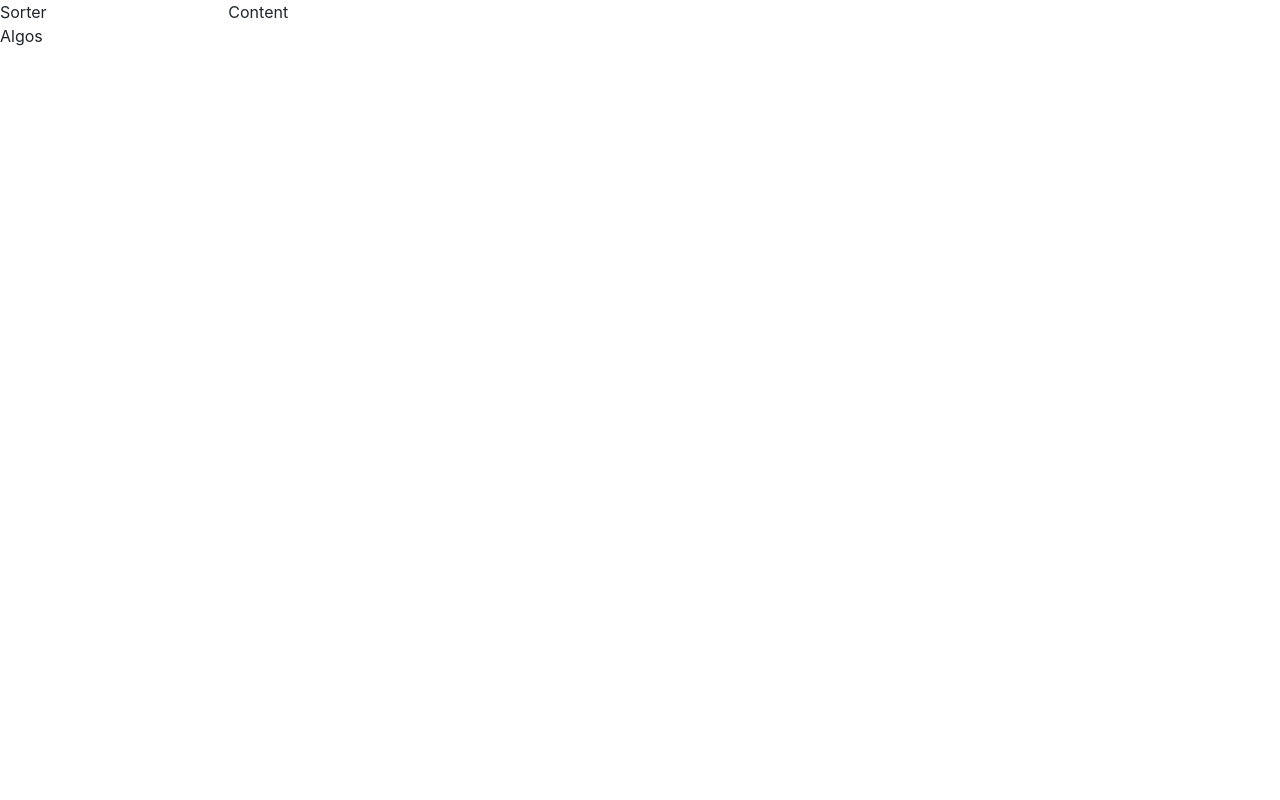
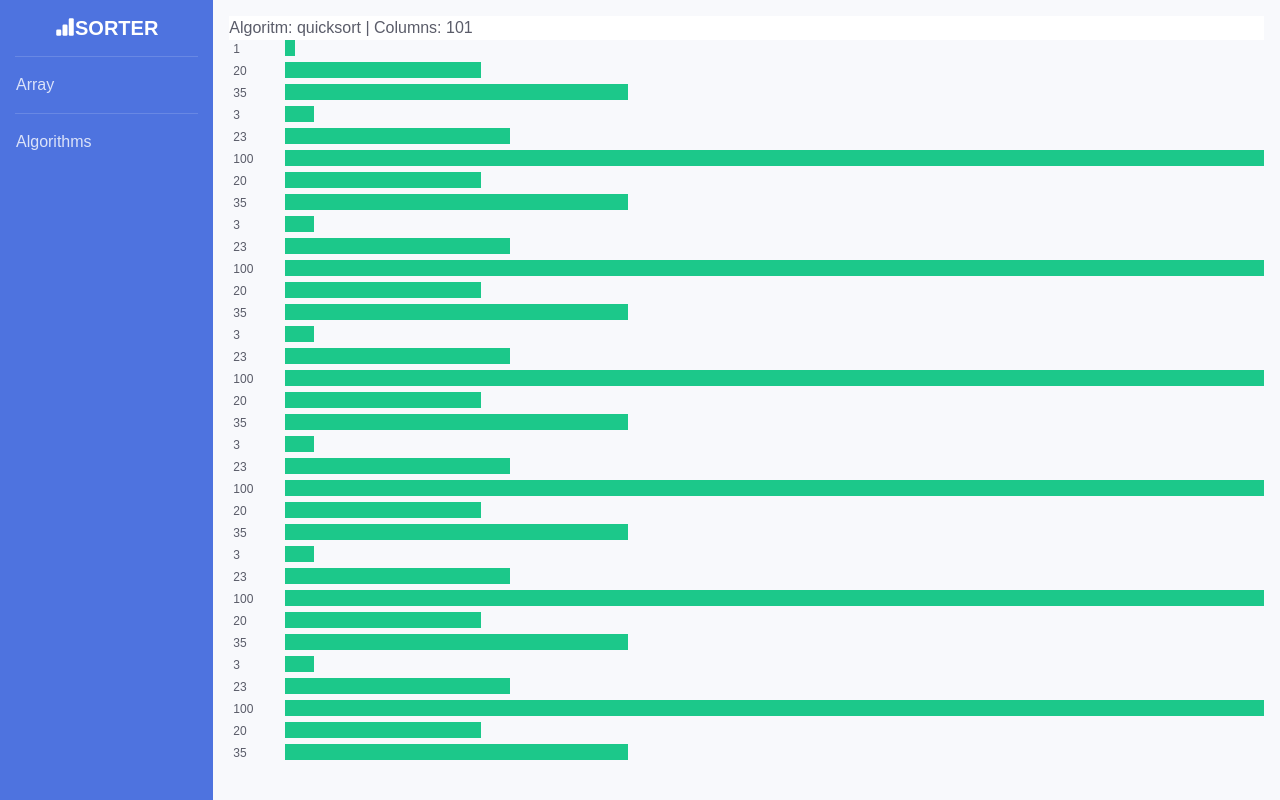
Before and after one commit to darragh3277/sorter, a React (Create React App) app: page / in a window 1280 px wide. Built offline with nearby package versions, Linux system fonts and the light colour scheme.

Commit message:
added columns

```diff
--- a/package.json
+++ b/package.json
@@ -10,6 +10,7 @@
     "react": "^16.13.1",
     "react-bootstrap": "^1.0.1",
     "react-dom": "^16.13.1",
+    "react-icons": "^3.10.0",
     "react-scripts": "3.4.1"
   },
   "scripts": {
--- a/src/App.css
+++ b/src/App.css
@@ -1,38 +1,5 @@
-.App {
-  text-align: center;
+html,
+body,
+#root {
+  height: 100%;
 }
-
-.App-logo {
-  height: 40vmin;
-  pointer-events: none;
-}
-
-@media (prefers-reduced-motion: no-preference) {
-  .App-logo {
-    animation: App-logo-spin infinite 20s linear;
-  }
-}
-
-.App-header {
-  background-color: #282c34;
-  min-height: 100vh;
-  display: flex;
-  flex-direction: column;
-  align-items: center;
-  justify-content: center;
-  font-size: calc(10px + 2vmin);
-  color: white;
-}
-
-.App-link {
-  color: #61dafb;
-}
-
-@keyframes App-logo-spin {
-  from {
-    transform: rotate(0deg);
-  }
-  to {
-    transform: rotate(360deg);
-  }
-}
--- /dev/null
+++ b/src/sorter/Sorter.css
@@ -0,0 +1,12 @@
+#sorter_wrapper,
+#sorter_container {
+  font-family: "IBM Plex Sans", sans-serif;
+  height: 100%;
+  background-color: #f8f9fc;
+  color: #5a5c69;
+}
+.logo {
+  color: #ffffff;
+  font-size: 1.25rem;
+  font-weight: 700;
+}
--- a/src/sorter/Sorter.js
+++ b/src/sorter/Sorter.js
@@ -2,17 +2,133 @@ import React from "react";
 import Sidebar from "./components/sidebar/Sidebar";
 import Container from "react-bootstrap/Container";
 import Row from "react-bootstrap/Row";
-import Col from "react-bootstrap/Col";
+import "./Sorter.css";
+import Visualiser from "./components/visualiser/Visualiser";
 
-function Sorter() {
-  return (
-    <Container fluid>
-      <Row>
-        <Sidebar />
-        <Col>Content</Col>
-      </Row>
-    </Container>
-  );
+class Sorter extends React.Component {
+  constructor(props) {
+    super(props);
+    this.state = {
+      columns: [
+        1,
+        20,
+        35,
+        3,
+        23,
+        100,
+        20,
+        35,
+        3,
+        23,
+        100,
+        20,
+        35,
+        3,
+        23,
+        100,
+        20,
+        35,
+        3,
+        23,
+        100,
+        20,
+        35,
+        3,
+        23,
+        100,
+        20,
+        35,
+        3,
+        23,
+        100,
+        20,
+        35,
+        3,
+        23,
+        100,
+        20,
+        35,
+        3,
+        23,
+        100,
+        20,
+        35,
+        3,
+        23,
+        100,
+        20,
+        35,
+        3,
+        23,
+        100,
+        20,
+        35,
+        3,
+        23,
+        100,
+        20,
+        35,
+        3,
+        23,
+        100,
+        20,
+        35,
+        3,
+        23,
+        100,
+        20,
+        35,
+        3,
+        23,
+        100,
+        20,
+        35,
+        3,
+        23,
+        100,
+        20,
+        35,
+        3,
+        23,
+        100,
+        20,
+        35,
+        3,
+        23,
+        100,
+        20,
+        35,
+        3,
+        23,
+        100,
+        20,
+        35,
+        3,
+        23,
+        100,
+        20,
+        35,
+        3,
+        23,
+        100,
+      ],
+      algorithm: "quicksort",
+    };
+  }
+
+  render() {
+    return (
+      <Container fluid id="sorter_container">
+        <Row id="sorter_wrapper">
+          <Sidebar />
+          <Visualiser
+            algorithm={this.state.algorithm}
+            columns={this.state.columns}
+          />
+        </Row>
+      </Container>
+    );
+  }
 }
 
 export default Sorter;
--- /dev/null
+++ b/src/sorter/components/sidebar/Sidebar.css
@@ -0,0 +1,14 @@
+.sidebar {
+  background-color: #4e73df;
+  color: rgba(255, 255, 255, 0.8);
+}
+.logo-icon {
+  margin-top: -0.4rem;
+}
+#burger-menu {
+  border: #ffffff 1px solid;
+  border-radius: 20%;
+}
+.sidebar hr {
+  border-top: 1px solid rgba(255, 255, 255, 0.15);
+}
--- a/src/sorter/components/sidebar/Sidebar.js
+++ b/src/sorter/components/sidebar/Sidebar.js
@@ -1,12 +1,26 @@
 import React from "react";
 import Col from "react-bootstrap/Col";
 import Row from "react-bootstrap/Row";
+import { BsFillBarChartFill } from "react-icons/bs";
+import { GiHamburgerMenu } from "react-icons/gi";
+import "./Sidebar.css";
 
 const Sidebar = () => {
   return (
-    <Col xs={2}>
-      <Row>Sorter</Row>
-      <Row>Algos</Row>
+    <Col className="sidebar" xs={1} sm={4} md={3} lg={2}>
+      <Row className="d-block d-sm-none pt-3 text-center">
+        <GiHamburgerMenu id="burger-menu" />
+      </Row>
+      <Row className="d-none d-sm-block pt-3 text-center">
+        <h1 className="logo">
+          <BsFillBarChartFill className="logo-icon" />
+          <span>SORTER</span>
+        </h1>
+      </Row>
+      <hr className="d-none d-sm-block pl-3" />
+      <Row className="d-none d-sm-block pl-3">Array</Row>
+      <hr className="d-none d-sm-block pl-3" />
+      <Row className="d-none d-sm-block pl-3">Algorithms</Row>
     </Col>
   );
 };
--- /dev/null
+++ b/src/sorter/components/visualiser/Visualiser.css
@@ -0,0 +1,15 @@
+.column {
+  background-color: #1cc88a;
+  color: #ffffff;
+}
+.column_number {
+  width: 5%;
+  font-size: 0.75rem;
+}
+#column_container {
+  height: 90vh;
+  overflow: hidden;
+}
+#visualiser_info {
+  background-color: #ffffff;
+}
--- /dev/null
+++ b/src/sorter/components/visualiser/Visualiser.js
@@ -0,0 +1,32 @@
+import React from "react";
+import Col from "react-bootstrap/Col";
+import Row from "react-bootstrap/Row";
+import "./Visualiser.css";
+
+const render = (columns) =>
+  columns.map((col) => {
+    let width = col * 0.95;
+    return (
+      <Row className="mb-1 pl-1" key={col}>
+        <span className="column_number d-none d-sm-inline">{col}</span>
+        <span
+          className="column"
+          style={{ width: "" + width + "%", height: "1rem" }}
+        ></span>
+      </Row>
+    );
+  });
+
+const Visualiser = ({ algorithm, columns }) => {
+  return (
+    <Col className="m-3" id="visualiser_container">
+      <Row id="visualiser_info">
+        Algoritm: {algorithm} | Columns: {columns.length}
+      </Row>
+      <Row id="column_container">
+        <Col>{render(columns)}</Col>
+      </Row>
+    </Col>
+  );
+};
+export default Visualiser;
```
Also changed, not shown: 1 other file (tests, documents, lock files or other folders).
